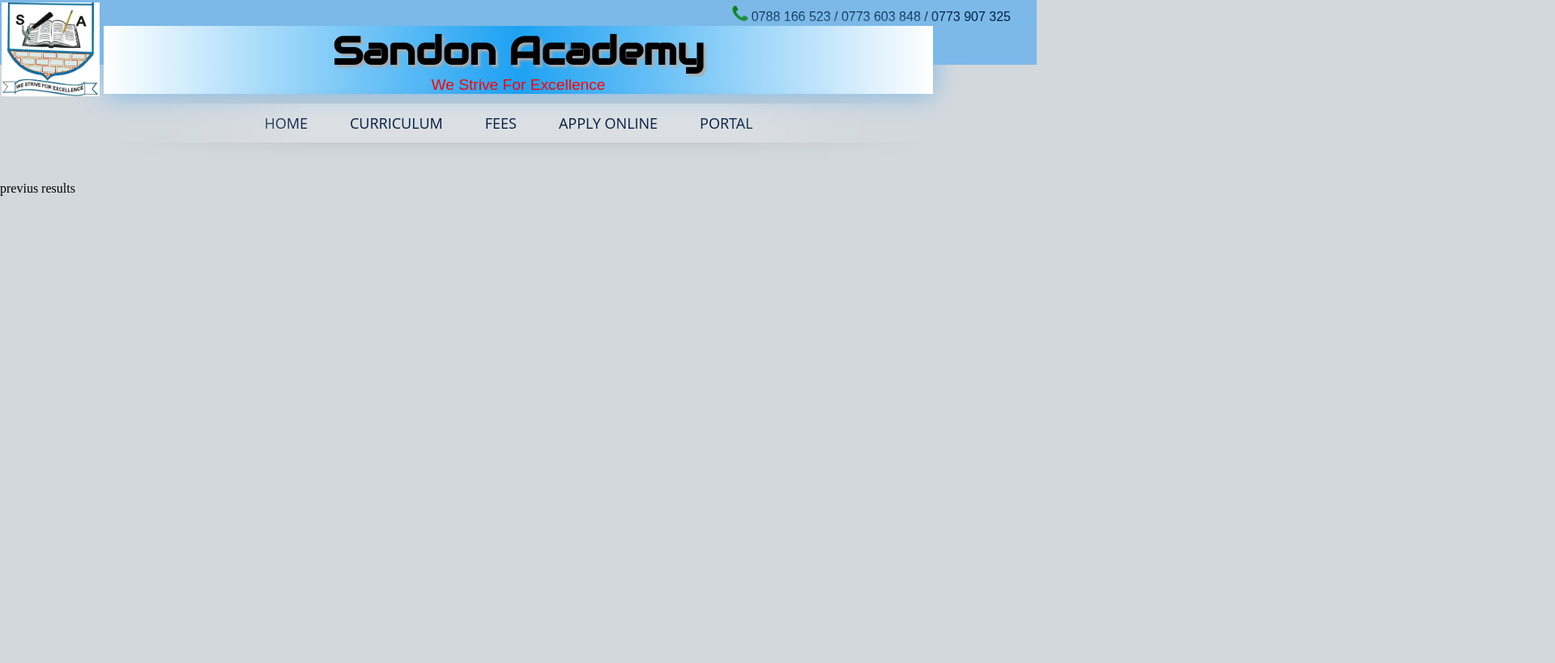
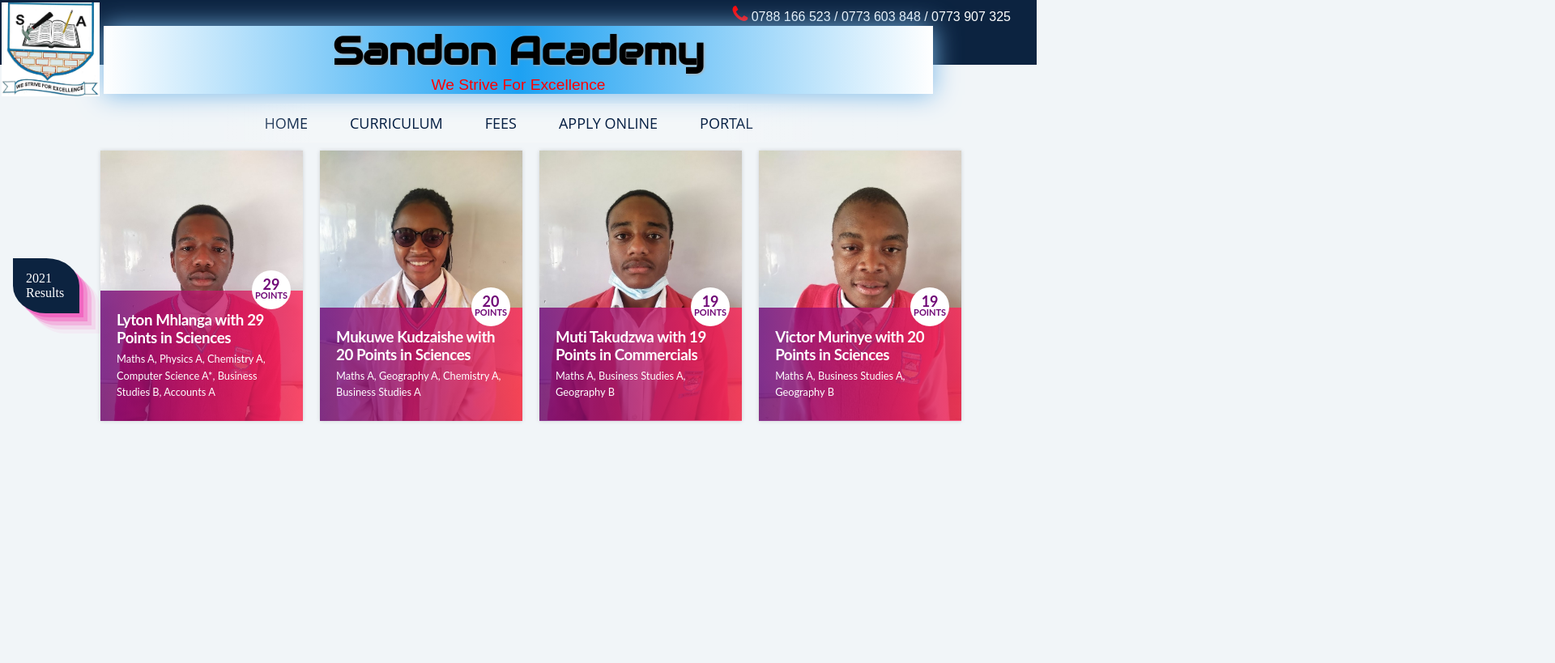
Before and after one commit to BandaweJ/sandon-academy-website, a plain HTML site: page index.html in a window 1280 px wide. Shown: the top 819 px of the page at 81% size, 1920 px wide, since content can reach past the window. Drawn offline with Linux system fonts and the light colour scheme; a web font is replaced by a local one.

Commit message:
updating ubuntu os

```diff
--- a/index.html
+++ b/index.html
@@ -57,14 +57,14 @@
   <body>
     <header>
       <div class="contacts">
-        <i class="fa fa-phone" style="color: green; font-size: 1.5rem"></i>
+        <i class="fa fa-phone" style="color: red; font-size: 1.5rem"></i>
         0788 166 523 / 0773 603 848 / 0773 907 325
       </div>
     </header>
 
     <div class="school-name font-effect-shadow-multiple">
       <h1>Sandon Academy</h1>
-      <p class="motto font-effect-outline">We Strive For Excellence</p>
+      <p class="motto">We Strive For Excellence</p>
     </div>
     <div class="logo">
       <img src="./img/logo.jpg" />
@@ -79,8 +79,79 @@
         <li><a href="#">Portal</a></li>
       </ul>
     </nav>
-    <main>previus results</main>
-
-    <script src="js/scripts.js"></script>
+    <main>
+      <div class="results-container">
+        <div class="side-bar">
+          <p class="extra">2021 Results</p>
+        </div>
+        <div class="results">
+          <figure class="snip1527">
+            <div class="image">
+              <img src="./img/Lyton Mhlanga 29 Points.jpg" alt="pr-sample23" />
+            </div>
+            <figcaption>
+              <div class="date">
+                <span class="day">29</span><span class="month">Points</span>
+              </div>
+              <h3>Lyton Mhlanga with 29 Points in Sciences</h3>
+              <p>
+                Maths A, Physics A, Chemistry A, Computer Science A*, Business
+                Studies B, Accounts A
+              </p>
+            </figcaption>
+            <!-- <a href="#"></a> -->
+          </figure>
+          <figure class="snip1527">
+            <div class="image">
+              <img src="img/Mukuwe Kudzaishe 20 Points.jpg" />
+            </div>
+            <figcaption>
+              <div class="date">
+                <span class="day">20</span><span class="month">Points</span>
+              </div>
+              <h3>Mukuwe Kudzaishe with 20 Points in Sciences</h3>
+              <p>Maths A, Geography A, Chemistry A, Business Studies A</p>
+            </figcaption>
+          </figure>
+          <figure class="snip1527">
+            <div class="image">
+              <img src="./img/Muti Takudzwa 19 Points.jpg" />
+            </div>
+            <figcaption>
+              <div class="date">
+                <span class="day">19</span><span class="month">Points</span>
+              </div>
+              <h3>Muti Takudzwa with 19 Points in Commercials</h3>
+              <p>Maths A, Business Studies A, Geography B</p>
+            </figcaption>
+            <a href="#"></a>
+          </figure>
+          <figure class="snip1527">
+            <div class="image">
+              <img src="./img/Victor Murinye 20 Points.jpg" />
+            </div>
+            <figcaption>
+              <div class="date">
+                <span class="day">19</span><span class="month">Points</span>
+              </div>
+              <h3>Victor Murinye with 20 Points in Sciences</h3>
+              <p>Maths A, Business Studies A, Geography B</p>
+            </figcaption>
+            <a href="#"></a>
+          </figure>
+        </div>
+        <div class="side-bar"></div>
+      </div>
+    </main>
+    <div class="principal-box">
+      <div class="principal-pic">
+        <img src="./img/principal.jpg" />
+        <div class="salutations">
+          <h3>The Principal Dr Mupundu</h3>
+          <p>Welcome to Sandon Academy</p>
+        </div>
+      </div>
+    </div>
+    <script src="./script.js"></script>
   </body>
 </html>
--- a/script.js
+++ b/script.js
@@ -0,0 +1,3 @@
+$('.hover').mouseleave(function () {
+  $(this).removeClass('hover');
+});
--- a/style.css
+++ b/style.css
@@ -7,7 +7,7 @@
   /* font-size: 1rem; */
 }
 body {
-  background-color: #d3d8dd;
+  background-color: #f1f5f8;
 }
 
 /* Header */
@@ -15,7 +15,8 @@ header {
   display: flex;
   justify-content: flex-end;
   padding: 2rem;
-  background-color: #7cb9e8;
+  /* background-color: #7cb9e8; */
+  background-color: #0c2340;
   min-height: 5rem;
 }
 .school-name {
@@ -36,7 +37,7 @@ header {
 .school-name h1 {
   color: black;
   text-align: center;
-  text-shadow: 3px 3px 3px #ababab;
+  text-shadow: 1px 1px 3px #ababab;
   /* font-family: 'Patua One', cursive; */
   font-family: 'Audiowide', sans-serif;
   font-size: 3rem;
@@ -46,14 +47,15 @@ header {
   font-family: 'Sofia', sans-serif;
   font-size: 1.2rem;
   text-align: center;
-  color: red;
+  color: red !important;
 }
 .contacts {
   font-family: 'Sofia', sans-serif;
   display: block;
   position: absolute;
   top: 0.3rem;
-  color: #002244;
+  /* color: #002244; */
+  color: #ffffff;
 }
 .logo {
   width: 9.5%;
@@ -69,12 +71,12 @@ header {
 /* Navigation */
 nav {
   position: sticky;
-  top: -3rem;
+  top: 0rem;
   display: block;
   width: 80%;
-  margin: 0 auto;
+  /* margin: 0 auto; */
   /* margin-top: 3rem; */
-
+  z-index: 99;
   /* max-width: 960px; */
   mask-image: linear-gradient(
     90deg,
@@ -83,13 +85,13 @@ nav {
     #ffffff 75%,
     rgba(255, 255, 255, 0) 100%
   );
-  margin: 0 auto;
-  padding: 3rem 0;
+  margin: 3rem auto 0;
+  /* padding: 3rem 0 0 0; */
   /* padding: 60px 0; */
 }
 nav ul {
   list-style-type: none;
-
+  z-index: 1;
   text-align: center;
   background: linear-gradient(
     90deg,
@@ -120,6 +122,7 @@ nav ul li a {
   font-size: 18px;
   /* text-decoration: none; */
   display: block;
+  transition: box-shadow 3s linear 0.1s;
 }
 nav a:hover {
   /* text-decoration: underline; */
@@ -127,11 +130,176 @@ nav a:hover {
 
   box-shadow: 1px 1px 10px rgba(0, 0, 0, 0.1),
     inset 2px 2px 1px rgba(255, 255, 255, 0.6);
-  background: rgba(255, 255, 255, 0.4);
-  color: rgba(0, 35, 122, 0.7);
+  background: rgba(253, 252, 252, 0.4);
+  /* color: rgba(0, 35, 122, 0.7); */
+  color: black;
   text-shadow: 1px 1px #041e11;
 }
 /* Main Body */
 main {
-  min-height: 200vh;
+  min-height: 80vh;
+  width: 100%;
+  margin: 0 auto;
 }
+.results-container {
+  display: flex;
+}
+
+.results {
+  /* height: 70vh; */
+  /* border: 1px solid green; */
+  display: flex;
+  flex-direction: row;
+  align-items: stretch;
+  justify-content: space-between;
+  /* height: 85vh; */
+}
+
+@import url(https://fonts.googleapis.com/css?family=Lato:400,600,700);
+.snip1527 {
+  box-shadow: 0 0 5px rgba(0, 0, 0, 0.15);
+  color: #ffffff;
+  /* float: left; */
+  font-family: 'Lato', Arial, sans-serif;
+  font-size: 16px;
+  margin: 10px 1%;
+  max-width: 310px;
+  min-width: 250px;
+  overflow: hidden;
+  position: relative;
+  text-align: left;
+  /* width: 100%; */
+}
+
+.snip1527 * {
+  -webkit-box-sizing: border-box;
+  box-sizing: border-box;
+  -webkit-transition: all 0.25s ease;
+  transition: all 0.25s ease;
+}
+
+.snip1527 img {
+  max-width: 100%;
+  vertical-align: top;
+  position: relative;
+}
+
+.snip1527 figcaption {
+  padding: 25px 20px 25px;
+  position: absolute;
+  bottom: 0;
+  z-index: 1;
+}
+
+.snip1527 figcaption:before {
+  position: absolute;
+  top: 0;
+  bottom: 0;
+  left: 0;
+  right: 0;
+  background: #700877;
+  content: '';
+  background: -moz-linear-gradient(
+    90deg,
+    #700877 0%,
+    #ff2759 100%,
+    #ff2759 100%
+  );
+  background: -webkit-linear-gradient(
+    90deg,
+    #700877 0%,
+    #ff2759 100%,
+    #ff2759 100%
+  );
+  background: linear-gradient(90deg, #700877 0%, #ff2759 100%, #ff2759 100%);
+  opacity: 0.8;
+  z-index: -1;
+}
+
+.snip1527 .date {
+  background-color: #fff;
+  border-radius: 50%;
+  color: #700877;
+  font-size: 18px;
+  font-weight: 700;
+  min-height: 48px;
+  min-width: 48px;
+  padding: 10px 0;
+  position: absolute;
+  right: 15px;
+  text-align: center;
+  text-transform: uppercase;
+  top: -25px;
+}
+
+.snip1527 .date span {
+  display: block;
+  line-height: 14px;
+}
+
+.snip1527 .date .month {
+  font-size: 11px;
+}
+
+.snip1527 h3,
+.snip1527 p {
+  margin: 0;
+  padding: 0;
+}
+
+.snip1527 h3 {
+  display: inline-block;
+  font-weight: 700;
+  letter-spacing: -0.4px;
+  margin-bottom: 5px;
+}
+
+.snip1527 p {
+  font-size: 0.8em;
+  line-height: 1.6em;
+  margin-bottom: 0px;
+}
+
+.snip1527 a {
+  left: 0;
+  right: 0;
+  top: 0;
+  bottom: 0;
+  position: absolute;
+  z-index: 1;
+}
+
+.snip1527:hover img,
+.snip1527.hover img {
+  -webkit-transform: scale(1.1);
+  transform: scale(1.1);
+}
+
+.side-bar {
+  flex-basis: 10%;
+  padding: 1rem;
+  /* background-color: #1da1f2; */
+  color: white;
+  font-family: Sofia;
+  display: flex;
+  align-items: center;
+  justify-content: center;
+}
+.extra {
+  border-top-right-radius: 50%;
+  border-bottom-left-radius: 50%;
+  padding: 1rem;
+  background-color: #0c2340;
+
+  box-shadow: rgba(240, 46, 170, 0.4) 5px 5px, rgba(240, 46, 170, 0.3) 10px 10px,
+    rgba(240, 46, 170, 0.2) 15px 15px, rgba(240, 46, 170, 0.1) 20px 20px,
+    rgba(240, 46, 170, 0.05) 25px 25px;
+  transition: box-shadow 2s ease-in-out 0.1s;
+}
+.extra:hover {
+  box-shadow: rgba(240, 46, 170, 0.4) -5px 5px,
+    rgba(240, 46, 170, 0.3) -10px 10px, rgba(240, 46, 170, 0.2) -15px 15px,
+    rgba(240, 46, 170, 0.1) -20px 20px, rgba(240, 46, 170, 0.05) -25px 25px;
+  /* box-shadow: rgba(238, 7, 7, 0.35) 0px -50px 36px -28px inset; */
+}
+/* Principals's Box */
```
Also changed, not shown: img/Lyton Mhlanga 29 Points.jpg (added), img/Lyton Mhlanga.jpg (added), img/Mukuwe Kudzaishe 20 Points.jpg (added), img/Muti Takudzwa 19 Points.jpg (added), img/Victor Murinye 20 Points.jpg (added), img/principal.jpg (added).
